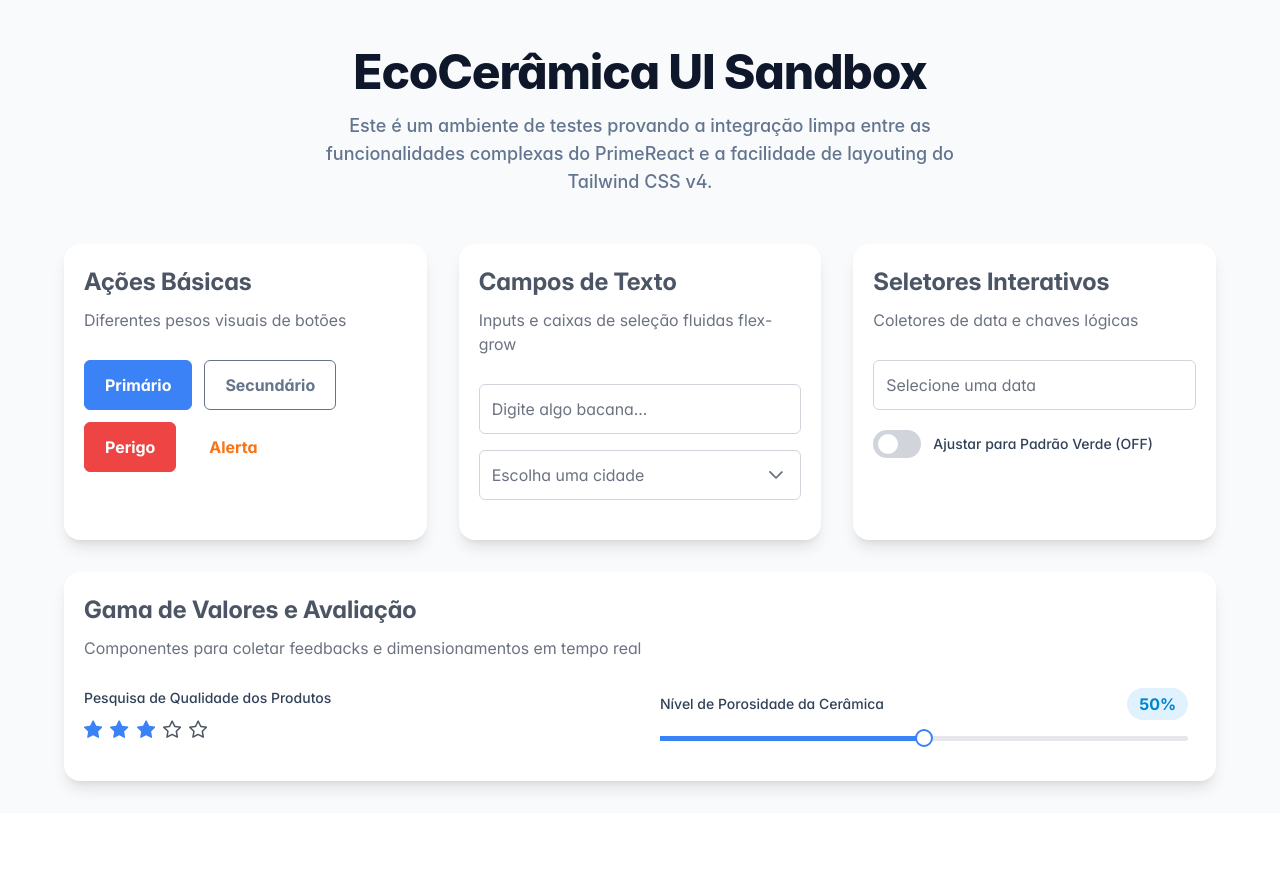
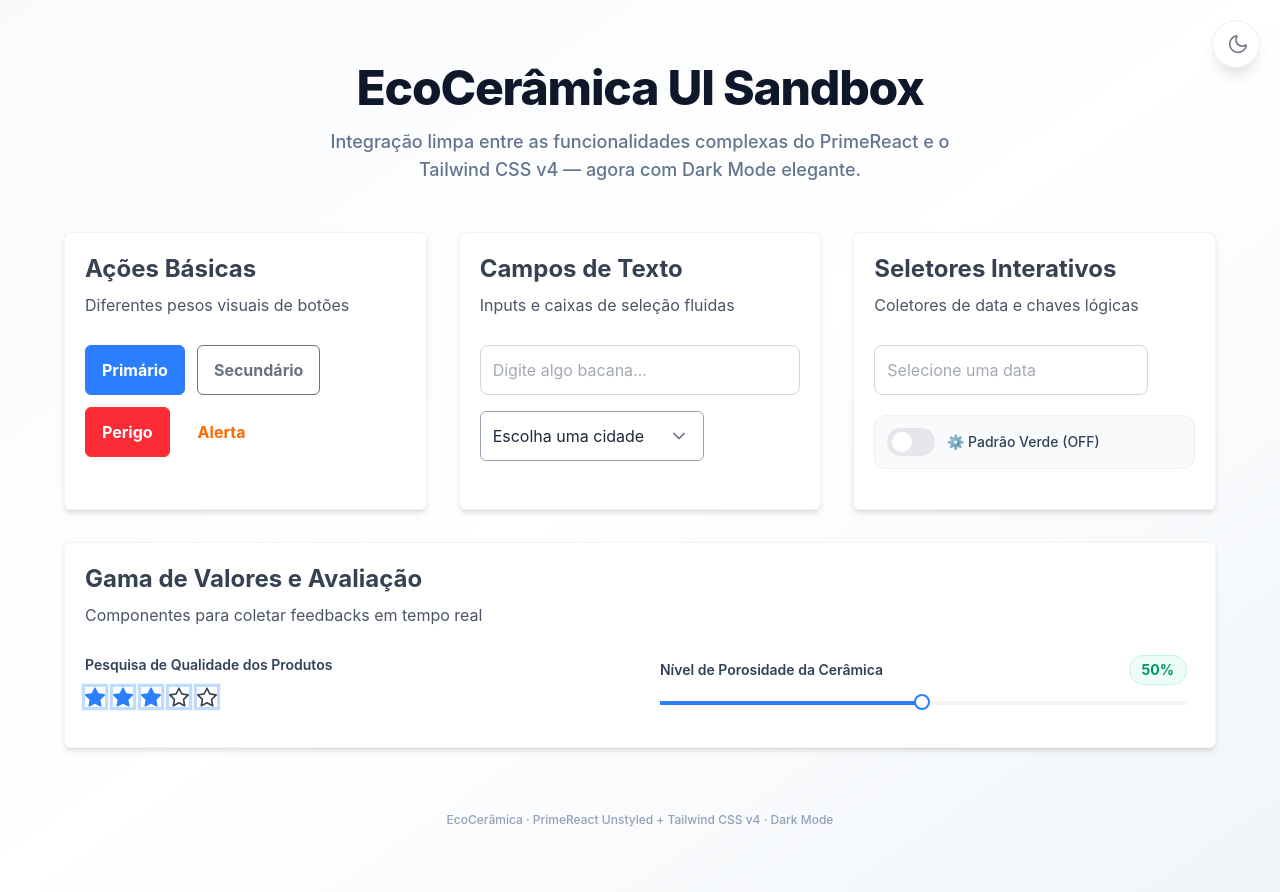
Before and after one commit to ecoceramica-pf/app-frontend, a React (Vite) app: page / in a window 1280 px wide. Before the commit the page ends 813 px from the top, so only its background shows below. Built offline with nearby package versions, Linux system fonts and the light colour scheme.

Commit message:
Melhorias de setup TailwindCSS

```diff
--- a/index.html
+++ b/index.html
@@ -1,10 +1,17 @@
 <!doctype html>
-<html lang="en">
+<html lang="pt-BR">
   <head>
     <meta charset="UTF-8" />
     <link rel="icon" type="image/svg+xml" href="/favicon.svg" />
     <meta name="viewport" content="width=device-width, initial-scale=1.0" />
-    <title>ecoceramica-pf</title>
+    <meta name="description" content="EcoCerâmica — Plataforma de gestão sustentável para a indústria cerâmica" />
+    <meta name="color-scheme" content="light dark" />
+    <title>EcoCerâmica</title>
+
+    <!-- Google Fonts — Inter (tipografia moderna) -->
+    <link rel="preconnect" href="https://fonts.googleapis.com" />
+    <link rel="preconnect" href="https://fonts.gstatic.com" crossorigin />
+    <link href="https://fonts.googleapis.com/css2?family=Inter:wght@300;400;500;600;700;800;900&display=swap" rel="stylesheet" />
   </head>
   <body>
     <div id="root"></div>
--- a/package.json
+++ b/package.json
@@ -11,6 +11,7 @@
   },
   "dependencies": {
     "@tailwindcss/vite": "^4.2.2",
+    "primeicons": "^7.0.0",
     "primereact": "^10.9.7",
     "react": "^19.2.4",
     "react-dom": "^19.2.4",
--- a/src/App.jsx
+++ b/src/App.jsx
@@ -8,9 +8,10 @@
 import { InputSwitch } from 'primereact/inputswitch';
 import { Rating } from 'primereact/rating';
 import { Slider } from 'primereact/slider';
+import { DarkModeToggle } from './components/DarkModeToggle';
 
 function App() {
-  // Hooks para guadar os estados os componentes
+  // Hooks para guardar os estados dos componentes
   const [date, setDate] = useState(null);
   const [text, setText] = useState('');
   const [selectedCity, setSelectedCity] = useState(null);
@@ -40,26 +41,33 @@
   }
 
   return (
-    <div className="min-h-screen bg-slate-50 p-8 flex flex-col items-center font-sans text-slate-800">
+    <div className="min-h-screen bg-gradient-to-br from-slate-50 via-white to-slate-100 dark:from-gray-950 dark:via-gray-900 dark:to-gray-950 p-6 md:p-8 flex flex-col items-center font-sans text-slate-800 dark:text-gray-100 transition-colors duration-300">
       {/* O componente Toast precisa estar na árvore do DOM para poder flutuar na tela */}
       <Toast ref={toast} />
 
+      {/* Toggle de tema flutuante */}
+      <DarkModeToggle />
+
       <div className="max-w-6xl w-full">
         {/* Cabeçalho */}
-        <header className="mb-12 mt-4 text-center">
-          <h1 className="text-4xl md:text-5xl font-extrabold text-slate-900 mb-4 tracking-tight">
+        <header className="mb-12 mt-8 text-center">
+          <h1 className="text-4xl md:text-5xl font-extrabold text-slate-900 dark:text-white mb-4 tracking-tight transition-colors">
             EcoCerâmica UI Sandbox
           </h1>
-          <p className="text-lg text-slate-500 font-medium max-w-2xl mx-auto">
-            Este é um ambiente de testes provando a integração limpa entre as funcionalidades complexas do PrimeReact e a facilidade de layouting do Tailwind CSS v4.
+          <p className="text-lg text-slate-500 dark:text-gray-400 font-medium max-w-2xl mx-auto transition-colors">
+            Integração limpa entre as funcionalidades complexas do PrimeReact e o Tailwind CSS v4 — agora com Dark Mode elegante.
           </p>
         </header>
 
-        {/* Grid Principal de Cards (Aqui Tailwind dita quantas colunas teremos de acordo com o tamanho da tela) */}
-        <div className="grid grid-cols-1 md:grid-cols-2 lg:grid-cols-3 gap-8">
+        {/* Grid Principal de Cards */}
+        <div className="grid grid-cols-1 md:grid-cols-2 lg:grid-cols-3 gap-6 lg:gap-8">
 
           {/* 1. Card: Botões */}
-          <Card title="Ações Básicas" subTitle="Diferentes pesos visuais de botões" className="shadow-lg border-none rounded-2xl overflow-hidden hover:shadow-xl transition-shadow duration-300 h-full">
+          <Card
+            title="Ações Básicas"
+            subTitle="Diferentes pesos visuais de botões"
+            className="shadow-lg dark:shadow-gray-900/50 border border-gray-100 dark:border-gray-700/50 rounded-2xl overflow-hidden hover:shadow-xl transition-all duration-300 h-full bg-white dark:bg-gray-800/80"
+          >
             <div className="flex flex-wrap gap-3">
               <Button label="Primário" onClick={showSuccess} />
               <Button label="Secundário" severity="secondary" outlined />
@@ -69,7 +77,11 @@
           </Card>
 
           {/* 2. Card: Formulários */}
-          <Card title="Campos de Texto" subTitle="Inputs e caixas de seleção fluidas flex-grow" className="shadow-lg border-none rounded-2xl overflow-hidden hover:shadow-xl transition-shadow duration-300 h-full">
+          <Card
+            title="Campos de Texto"
+            subTitle="Inputs e caixas de seleção fluidas"
+            className="shadow-lg dark:shadow-gray-900/50 border border-gray-100 dark:border-gray-700/50 rounded-2xl overflow-hidden hover:shadow-xl transition-all duration-300 h-full bg-white dark:bg-gray-800/80"
+          >
             <div className="flex flex-col gap-4">
               <InputText
                 placeholder="Digite algo bacana..."
@@ -90,7 +102,11 @@
           </Card>
 
           {/* 3. Card: Datas e Interações */}
-          <Card title="Seletores Interativos" subTitle="Coletores de data e chaves lógicas" className="shadow-lg border-none rounded-2xl overflow-hidden hover:shadow-xl transition-shadow duration-300 h-full">
+          <Card
+            title="Seletores Interativos"
+            subTitle="Coletores de data e chaves lógicas"
+            className="shadow-lg dark:shadow-gray-900/50 border border-gray-100 dark:border-gray-700/50 rounded-2xl overflow-hidden hover:shadow-xl transition-all duration-300 h-full bg-white dark:bg-gray-800/80"
+          >
             <div className="flex flex-col gap-5">
               <Calendar
                 value={date}
@@ -100,27 +116,33 @@
                 dateFormat="dd/mm/yy"
               />
 
-              <div className="flex items-center gap-3">
+              <div className="flex items-center gap-3 p-3 rounded-xl bg-slate-50 dark:bg-gray-700/40 border border-slate-200/50 dark:border-gray-600/30 transition-colors">
                  <InputSwitch checked={checked} onChange={(e) => setChecked(e.value)} />
-                 <span className="text-sm font-medium text-slate-700">
-                   {checked ? 'Modo Sustentável (ON)' : 'Ajustar para Padrão Verde (OFF)'}
+                 <span className="text-sm font-medium text-slate-700 dark:text-gray-300">
+                   {checked ? '🌿 Modo Sustentável (ON)' : '⚙️ Padrão Verde (OFF)'}
                  </span>
               </div>
             </div>
           </Card>
 
           {/* 4. Card: Sliders e Avaliações (Ocupa 3 colunas em telas grandes) */}
-          <Card title="Gama de Valores e Avaliação" subTitle="Componentes para coletar feedbacks e dimensionamentos em tempo real" className="shadow-lg border-none rounded-2xl overflow-hidden hover:shadow-xl transition-shadow duration-300 lg:col-span-3">
+          <Card
+            title="Gama de Valores e Avaliação"
+            subTitle="Componentes para coletar feedbacks em tempo real"
+            className="shadow-lg dark:shadow-gray-900/50 border border-gray-100 dark:border-gray-700/50 rounded-2xl overflow-hidden hover:shadow-xl transition-all duration-300 lg:col-span-3 bg-white dark:bg-gray-800/80"
+          >
              <div className="grid grid-cols-1 md:grid-cols-2 gap-10">
                <div className="flex flex-col gap-3">
-                 <p className="text-sm font-medium text-slate-700">Pesquisa de Qualidade dos Produtos</p>
+                 <p className="text-sm font-semibold text-slate-700 dark:text-gray-300">Pesquisa de Qualidade dos Produtos</p>
                  <Rating value={ratingValue} onChange={(e) => setRatingValue(e.value)} cancel={false} />
                </div>
 
                <div className="flex flex-col gap-3 pr-2">
                  <div className="flex justify-between items-center mb-1">
-                   <p className="text-sm font-medium text-slate-700">Nível de Porosidade da Cerâmica</p>
-                   <span className="font-bold text-sky-600 px-3 py-1 bg-sky-100 rounded-full">{sliderValue}%</span>
+                   <p className="text-sm font-semibold text-slate-700 dark:text-gray-300">Nível de Porosidade da Cerâmica</p>
+                   <span className="font-bold text-sm text-emerald-600 dark:text-emerald-400 px-3 py-1 bg-emerald-50 dark:bg-emerald-900/40 rounded-full border border-emerald-200/60 dark:border-emerald-700/40">
+                     {sliderValue}%
+                   </span>
                  </div>
                  <Slider value={sliderValue} onChange={(e) => setSliderValue(e.value)} className="w-full" />
                </div>
@@ -128,6 +150,13 @@
           </Card>
 
         </div>
+
+        {/* Footer */}
+        <footer className="mt-16 mb-8 text-center">
+          <p className="text-xs text-slate-400 dark:text-gray-500 font-medium">
+            EcoCerâmica &middot; PrimeReact Unstyled + Tailwind CSS v4 &middot; Dark Mode
+          </p>
+        </footer>
       </div>
     </div>
   );
--- /dev/null
+++ b/src/components/DarkModeToggle.jsx
@@ -0,0 +1,71 @@
+import { useState, useEffect } from 'react';
+import { Button } from 'primereact/button';
+
+/**
+ * DarkModeToggle — Botão elegante para alternar dark/light mode.
+ *
+ * Funcionalidades:
+ *   • Persiste a preferência no localStorage
+ *   • Detecta prefers-color-scheme no primeiro acesso
+ *   • Transição animada suave ao trocar de tema
+ *   • Usa o Button do PrimeReact com ícones PrimeIcons
+ */
+export function DarkModeToggle() {
+  const [isDark, setIsDark] = useState(false);
+
+  // Inicializa a partir do localStorage ou preferência do sistema
+  useEffect(() => {
+    const saved = localStorage.getItem('theme');
+    const prefersDark = window.matchMedia('(prefers-color-scheme: dark)').matches;
+
+    if (saved === 'dark' || (!saved && prefersDark)) {
+      document.documentElement.classList.add('dark');
+      setIsDark(true);
+    }
+  }, []);
+
+  const toggleDarkMode = () => {
+    const html = document.documentElement;
+
+    // Ativa transição suave temporária
+    html.classList.add('theme-transition');
+
+    if (isDark) {
+      html.classList.remove('dark');
+      localStorage.setItem('theme', 'light');
+      setIsDark(false);
+    } else {
+      html.classList.add('dark');
+      localStorage.setItem('theme', 'dark');
+      setIsDark(true);
+    }
+
+    // Remove a classe de transição após a animação
+    setTimeout(() => html.classList.remove('theme-transition'), 500);
+  };
+
+  return (
+    <div className="fixed top-5 right-5 z-50">
+      <Button
+        icon={isDark ? 'pi pi-sun' : 'pi pi-moon'}
+        rounded
+        text
+        severity="secondary"
+        aria-label={isDark ? 'Ativar modo claro' : 'Ativar modo escuro'}
+        tooltip={isDark ? 'Modo Claro' : 'Modo Escuro'}
+        tooltipOptions={{ position: 'left' }}
+        onClick={toggleDarkMode}
+        className="
+          !w-12 !h-12 !text-lg
+          !bg-white/80 dark:!bg-gray-800/80
+          !backdrop-blur-xl
+          !border !border-gray-200/60 dark:!border-gray-600/50
+          !shadow-lg hover:!shadow-xl
+          hover:!scale-110 active:!scale-95
+          !transition-all !duration-300
+          dark:!text-gray-100
+        "
+      />
+    </div>
+  );
+}
--- a/src/index.css
+++ b/src/index.css
@@ -1,11 +1,52 @@
-/* Define explicitamente a ordem das camadas do CSS (Cascade Layers).
-   Isso garante que as classes utilitárias do Tailwind (utilities) sempre vençam
-   os componentes do PrimeReact, permitindo customizações ágeis via className. */
-@layer theme, base, primereact, utilities;
-
-/* Injeta os estilos globais, reset e classes utilitárias nativas do Tailwind v4. */
 @import "tailwindcss";
 
-/* Importa o tema desejado do PrimeReact, enclausurando-o em sua camada
-   específica ('primereact') para preservar a prioridade de estilos. */
-@import 'primereact/resources/themes/lara-light-blue/theme.css' layer(primereact);
+/* O Tailwind v4 NÃO escaneia node_modules por padrão.
+   Como o PrimeReact no modo unstyled usa classes Tailwind definidas no passthrough
+   (ex: p-5 no body do Card), precisamos dizer ao JIT para escaneá-las. */
+@source "../node_modules/primereact/**/*.{js,cjs,mjs}";
+
+/* Ensina o Tailwind v4 a usar a classe .dark no <html> para ativar o dark mode.
+   Isso alinha com o toggle no DarkModeToggle.jsx que adiciona/remove .dark */
+@custom-variant dark (&:where(.dark, .dark *));
+
+/* ═══════════════════════════════════════════════════════════════════════════════
+   Base layer — estilos globais da aplicação
+   ═══════════════════════════════════════════════════════════════════════════════ */
+@layer base {
+  html {
+    font-family: 'Inter', 'Segoe UI', system-ui, -apple-system, sans-serif;
+    -webkit-font-smoothing: antialiased;
+    -moz-osx-font-smoothing: grayscale;
+  }
+
+  /* Transição suave ao trocar de tema */
+  html.theme-transition,
+  html.theme-transition *,
+  html.theme-transition *::before,
+  html.theme-transition *::after {
+    transition: background-color 0.4s ease,
+                color 0.3s ease,
+                border-color 0.3s ease,
+                box-shadow 0.3s ease !important;
+  }
+
+  body {
+    @apply bg-white text-gray-900 dark:bg-gray-950 dark:text-gray-100;
+  }
+
+  /* Scrollbar estilizada */
+  ::-webkit-scrollbar {
+    width: 8px;
+    height: 8px;
+  }
+  ::-webkit-scrollbar-track {
+    background: transparent;
+  }
+  ::-webkit-scrollbar-thumb {
+    background: #cbd5e1;
+    border-radius: 9999px;
+  }
+  .dark ::-webkit-scrollbar-thumb {
+    background: #475569;
+  }
+}
```
Also changed, not shown: src/App.css (deleted, +0 -184 lines), src/main.jsx (+17 -2 lines), 1 other file (tests, documents, lock files or other folders).
